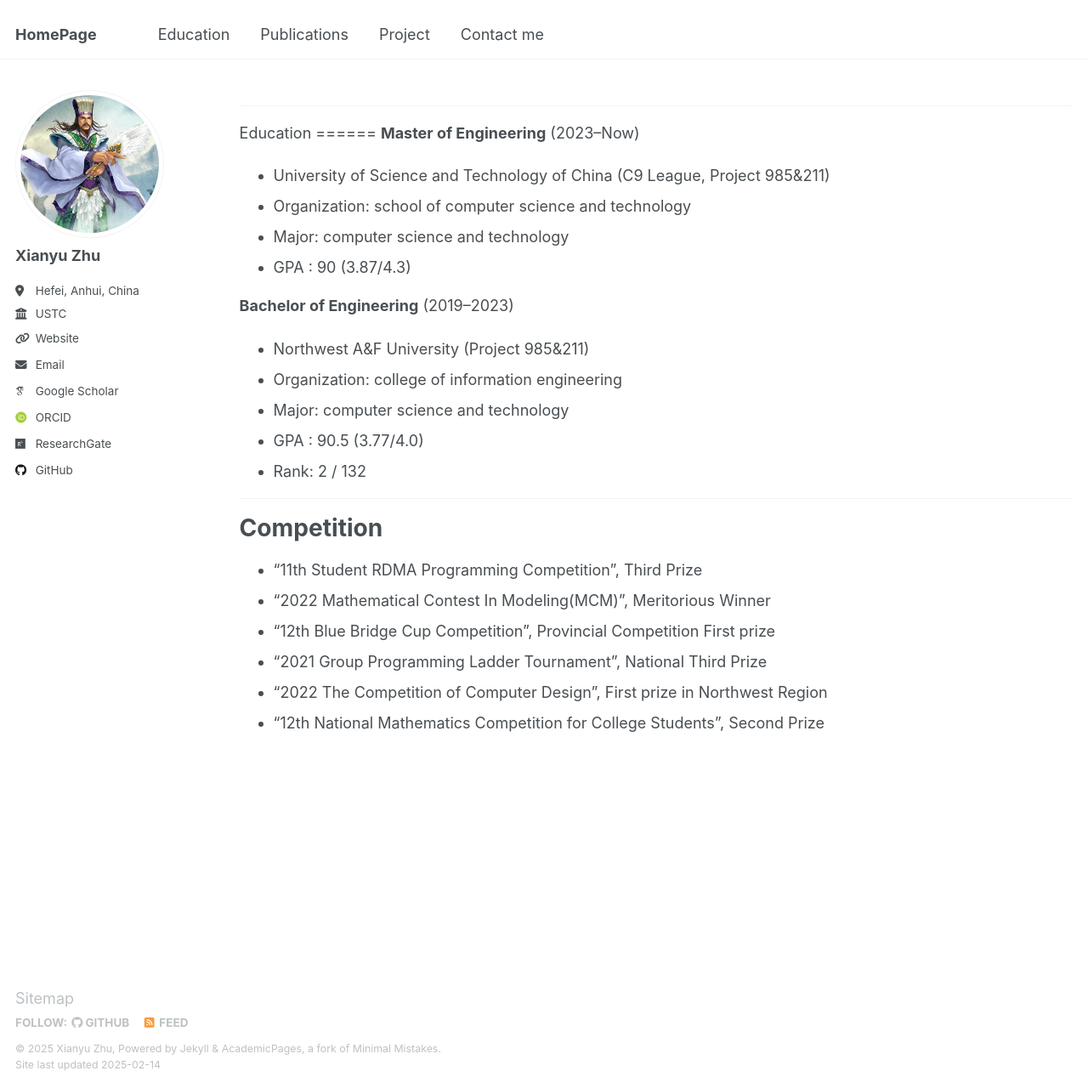
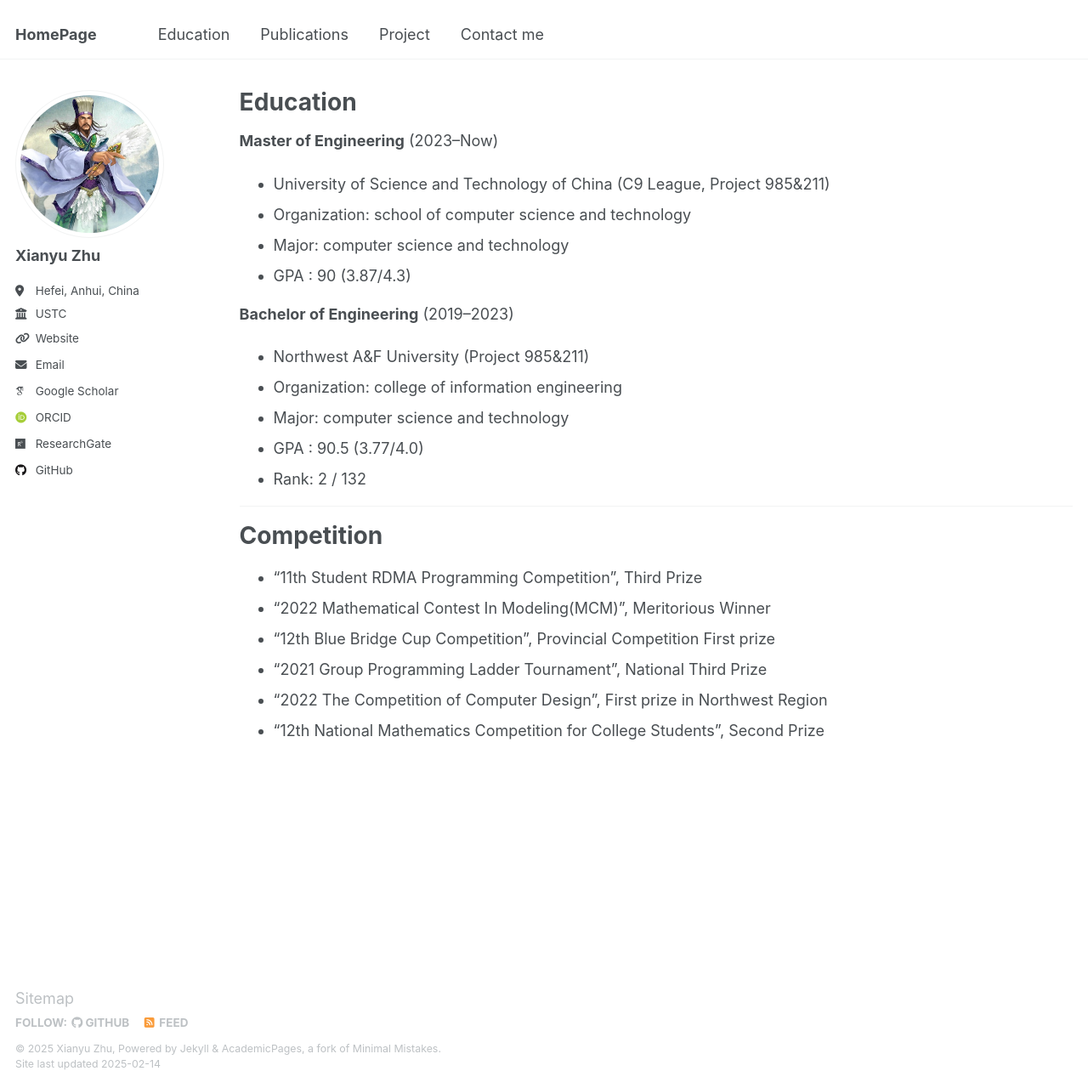
Before and after one commit to zhuxy-USTC/zhuxy-USTC.github.io, a Jekyll site: the page built from _pages/cv.md, in a window 1280 px wide and 1280 px high. Shown: the whole window at 85% size. Built offline with Jekyll 4.4.1, drawn with Linux system fonts in a browser that asks for light colours; some web fonts are replaced; some of the changed lines change nothing that is shown.

Commit message:
Update cv.md

```diff
--- a/_pages/cv.md
+++ b/_pages/cv.md
@@ -1,6 +1,6 @@
 ---
 layout: archive
-title: ""
+title: "Education"
 permalink: /cv/
 author_profile: true
 redirect_from:
@@ -8,9 +8,7 @@ redirect_from:
 ---
 
 {% include base_path %}
-**************************************************
-Education
-======
+
 **Master of Engineering** (2023--Now)
 * University of Science and Technology of China (C9 League, Project 985&211)
 * Organization: school of computer science and technology
```
